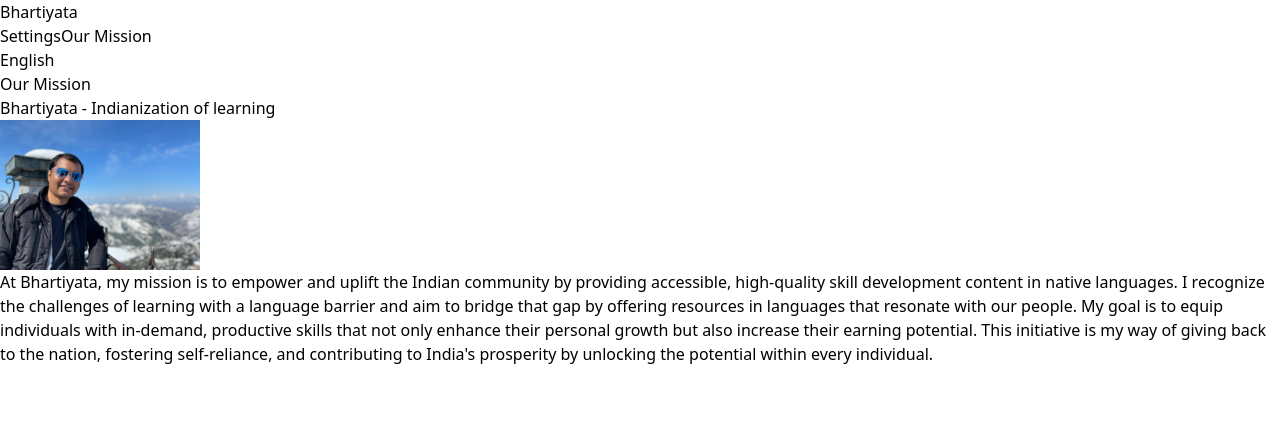
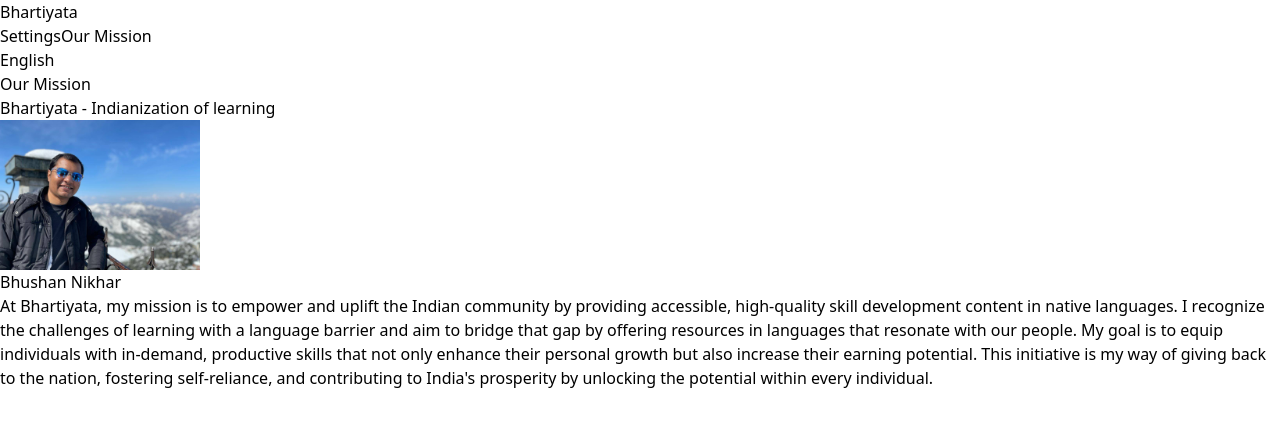
Before and after one commit to bhushannikhar1/bhartiyata, a Next.js app: page /mission in a window 1280 px wide. Shown: the top 426 px of the page. Built offline with nearby package versions, Linux system fonts and the light colour scheme.

Commit message:
fix: add name

```diff
--- a/src/app/components/MissionSection.tsx
+++ b/src/app/components/MissionSection.tsx
@@ -15,6 +15,7 @@
           heading: "Our Mission",
           subheading: "Bhartiyata - Indianization of learning",
           missionStatement: `At Bhartiyata, my mission is to empower and uplift the Indian community by providing accessible, high-quality skill development content in native languages. I recognize the challenges of learning with a language barrier and aim to bridge that gap by offering resources in languages that resonate with our people. My goal is to equip individuals with in-demand, productive skills that not only enhance their personal growth but also increase their earning potential. This initiative is my way of giving back to the nation, fostering self-reliance, and contributing to India's prosperity by unlocking the potential within every individual.`,
+          myname: "Bhushan Nikhar",
         },
       },
       2: {
@@ -23,6 +24,7 @@
           heading: "हमारा मिशन",
           subheading: "भारतीयता - अध्ययन का भारतीयकरण",
           missionStatement: `भारतीयता में, मेरा मिशन भारतीय समुदाय को सशक्त और प्रेरित करना है, जिससे हम अपनी मातृभाषाओं में उच्च गुणवत्ता वाले कौशल विकास सामग्री प्रदान कर सकें। मुझे यह अहसास है कि भाषा की बाधाओं के कारण सीखने में कठिनाई होती है, और मैं इसे इस उद्देश्य से दूर करना चाहता हूँ कि हम अपने लोगों के लिए ऐसी सामग्री प्रदान करें जो उनकी भाषा में हो। मेरा उद्देश्य व्यक्तियों को उच्च मांग वाले, उत्पादक कौशल प्रदान करना है, जो न केवल उनके व्यक्तिगत विकास को बढ़ाएं, बल्कि उनकी आय की संभावना भी बढ़ाएं। यह पहल मेरी तरफ से देश को कुछ वापस देने का एक तरीका है, आत्मनिर्भरता को बढ़ावा देने का, और भारत की समृद्धि के लिए हर व्यक्ति की संभावनाओं को उजागर करने का।`,
+          myname: "भूषण निखार",
         },
       },
       3: {
@@ -31,6 +33,7 @@
           heading: "आमचे मिशन",
           subheading: "भारतीयता - शिक्षणाचा भारतीयकरण",
           missionStatement: `भारतीयता मध्ये, माझं ध्येय भारतीय समुदायाला सशक्त आणि प्रगतीशील बनविणे आहे, ज्यामुळे स्थानिक भाषांमध्ये उच्च दर्जाचे कौशल्य विकास सामग्री प्रदान केली जाऊ शकते. मला माहितीये की भाषा अडथळ्यांमुळे शिकण्यामध्ये अडचणी येतात, आणि मी त्या अडचणींना दूर करण्यासाठी आसं कंटेंट तयार करण्याचा प्रयत्न करीत आहे जे आपल्या लोकांच्या भाषेत आहे. माझा उद्देश लोकांना मागणी असलेली आणि उत्पादक कौशल्ये शिकवण्याचा आहे, जे त्यांचा वैयक्तिक विकास वाढवेल आणि त्यांची कमाई क्षमता वाढवेल. हा माझा देशाची सेवा करण्याचा प्रयत्न आहे, आत्मनिर्भरतेला चालना देण्याचा, आणि भारताच्या समृद्धीसाठी प्रत्येक व्यक्तीच्या शक्यतांना खुलं करण्याचा आहे.`,
+          myname: "भूषण निखार",
         },
       },
     };
@@ -66,6 +69,7 @@
               height={120} // Height of the image
               className="mx-auto" // Removed margin-bottom from here
             />
+            <h3 className="text-xl text-gray-600 mt-2">{text.myname}</h3>
           </div>
         </div>
 
```
